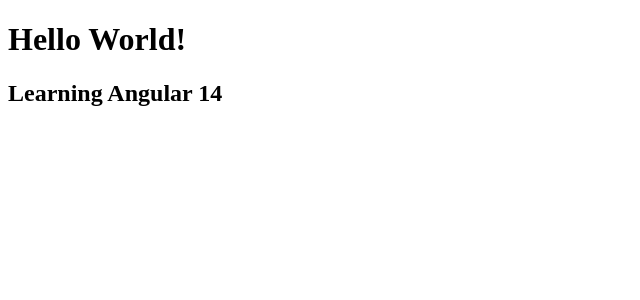
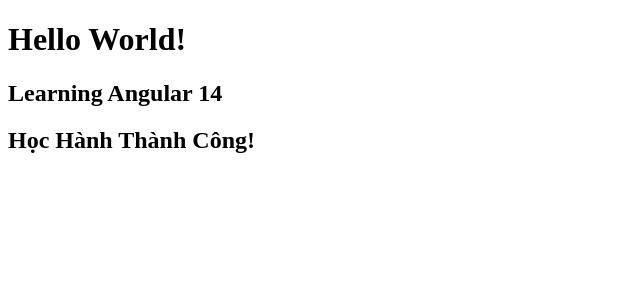
Before and after one commit to DDT13163/Angular_Demo, an Angular app: page / in a window 1280 px wide. Shown: the top 300 px of the page, without its empty margins (0-640 px from the left). Built offline with nearby package versions, Linux system fonts and the light colour scheme.

Commit message:
Add new content

```diff
--- a/src/app/app.component.html
+++ b/src/app/app.component.html
@@ -1,2 +1,3 @@
 <h1>Hello World!</h1>
 <h2>Learning Angular 14</h2>
+<h2>Học Hành Thành Công!</h2>
```
